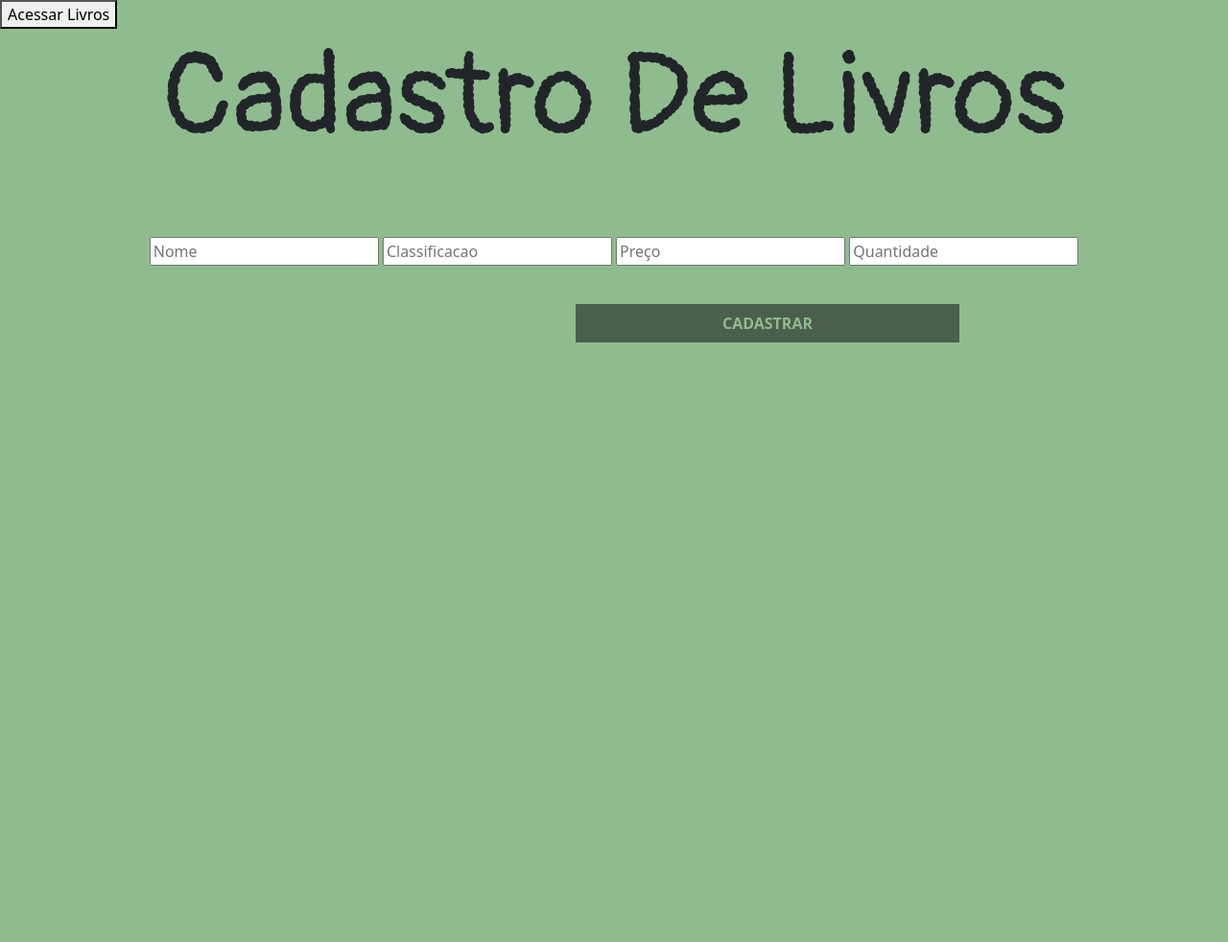
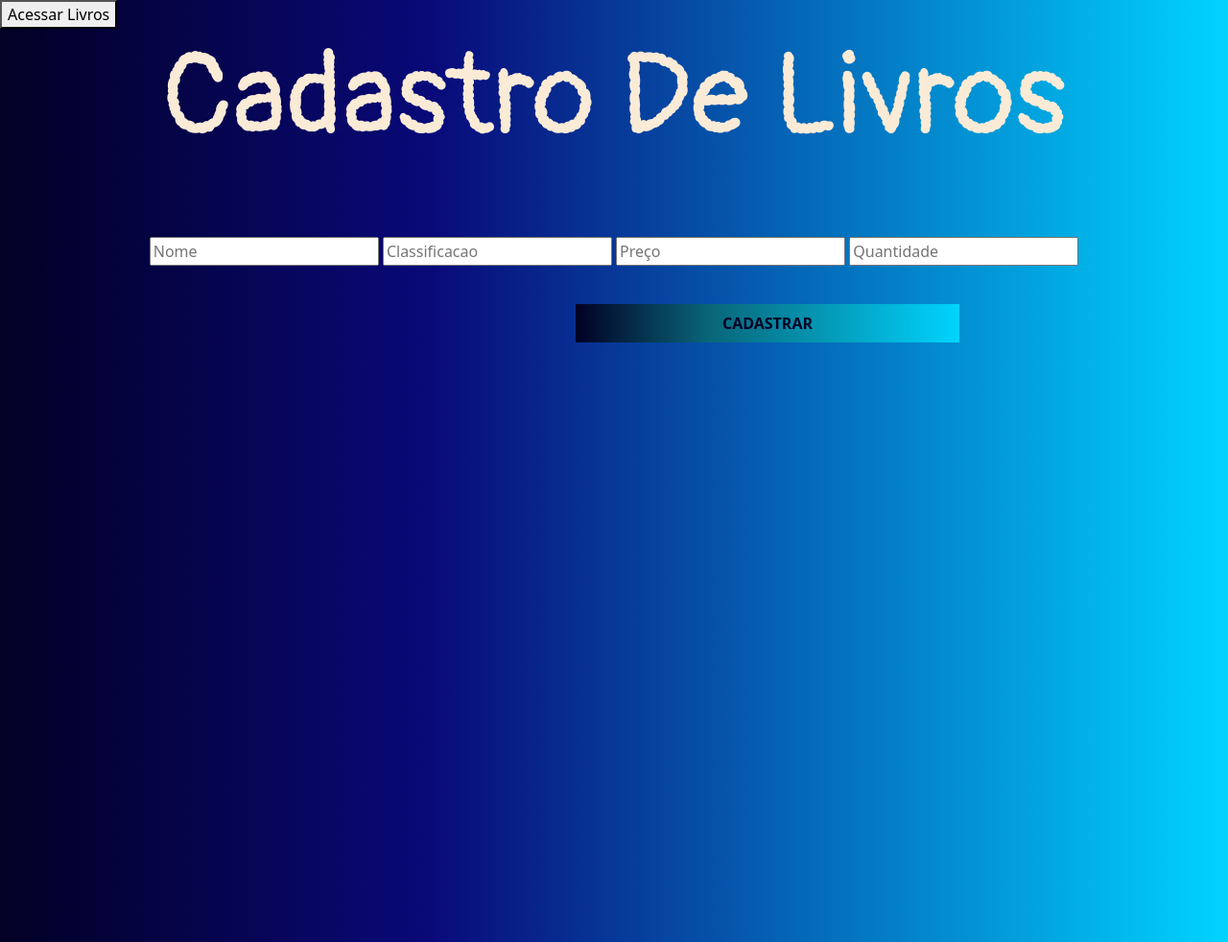
Before and after one commit to JoaoSchrock/Composer, a PHP site: page /views/CadastroLIvros.php in a window 1280 px wide. Shown: the whole page at 96% size. Run offline with PHP 8.4, Linux system fonts and the light colour scheme; data that the repository does not hold is empty.

Commit message:
ATULIZACAO NAS PAGINAS

```diff
--- a/bilioteca/styles/cadastroL.css
+++ b/bilioteca/styles/cadastroL.css
@@ -1,6 +1,9 @@
 body{
-    background-color: darkseagreen;
-    flex-direction: column;
+    background: rgb(2,0,36);
+    background: linear-gradient(90deg, rgba(2,0,36,1) 0%, rgba(9,9,121,1) 35%, rgba(0,212,255,1) 100%);    flex-direction: column;
+
+    overflow-y: hidden;
+    overflow-x: hidden;
 
 }
 .container{
@@ -22,18 +25,20 @@ body{
     align-items: center;
     justify-content: center;
     font-family: 'Pangolin', cursive;
+    color: antiquewhite;
 }
 .botao{
     position: absolute;
-    color: darkseagreen;
-    background-color: rgb(76, 95, 76);
+    background: rgb(2,0,36);
+    background: linear-gradient(90deg, rgba(2,0,36,1) 0%, rgba(9,102,121,1) 35%, rgba(0,212,255,1) 100%);    background-color: rgb(76, 95, 76);
     display: flex;
     align-items: center;
     justify-content: center;
 
 
     margin-top: 5vh;
-    color: darkseagreen;
+    color: rgb(2,0,36);
+    background: linear-gradient(90deg, rgba(2,0,36,1) 0%, rgba(9,102,121,1) 35%, rgba(0,212,255,1) 100%);
     text-transform: uppercase;
     font-weight: bold;
     width: 50vh;
--- a/bilioteca/styles/tabela.css
+++ b/bilioteca/styles/tabela.css
@@ -1,10 +1,11 @@
 body{
-    background-color: coral;
-}
+    background: rgb(2,0,36);
+    background: linear-gradient(90deg, rgba(2,0,36,1) 0%, rgba(9,9,121,1) 35%, rgba(0,212,255,1) 100%);}
 .fonttable{
     width: 100%;
     height: 100%;
 }
 #titulo{
     font-size: 10vh;
+    color: antiquewhite;
 }
--- a/bilioteca/views/telaInicial.php
+++ b/bilioteca/views/telaInicial.php
@@ -14,12 +14,12 @@ $rowTable = $viewsLivros ->fetchAll();
     <link rel="stylesheet" href="../styles/inicial.css">
     <link rel="preconnect" href="https://fonts.googleapis.com">
 <link rel="preconnect" href="https://fonts.gstatic.com" crossorigin>
-<link href="https://fonts.googleapis.com/css2?family=Prompt:wght@100&display=swap" rel="stylesheet">
+<link href="https://fonts.googleapis.com/css2?family=Playfair:wght@600&family=Roboto:wght@500&display=swap" rel="stylesheet">
     <title>Tela Inicial</title>
 </head>
 <body>
     <div class="container">
-        <h1 id="Titulo">Sistema Organizacional da Biblioteca</h1>
+        <h1 id="Titulo">Biblioteca.com</h1>
         <div>
             <a href="../views/CadastroLIvros.php"><button id="Comprar" type="submit" class="btn">Cadastrar</button></a>
         </div>
```
Also changed, not shown: bilioteca/styles/inicial.css (+12 -6 lines).
